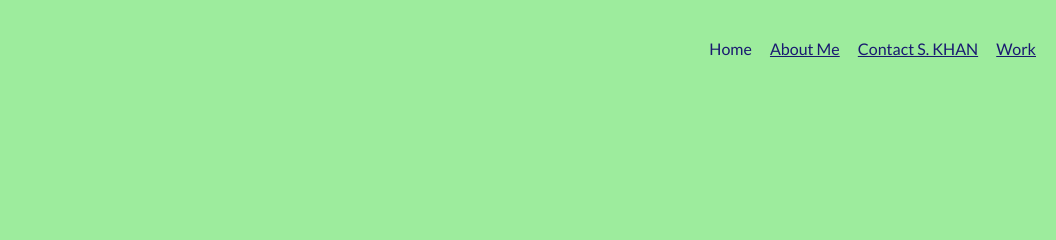
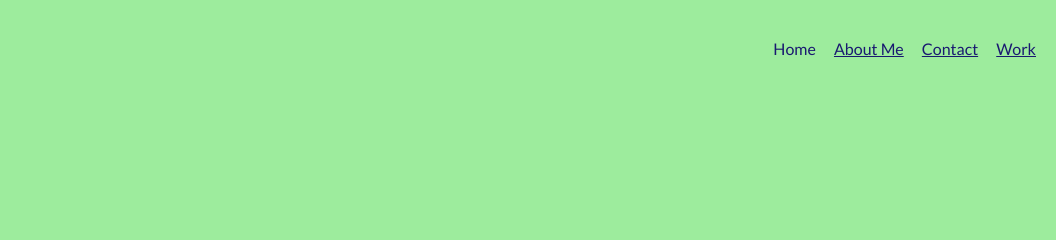
Before and after one commit to ALLPOSITIVE/portfolio-website, a plain HTML site: page contact.html in a window 1280 px wide. Shown: the top 240 px of the page, 224-1280 px from the left. Drawn offline with nearby package versions, Linux system fonts and the light colour scheme.

Commit message:
Revert "Update contact.html"
This reverts commit dac66bd8e7c8d54883b82afec59a16e2b5d29b2c.

```diff
--- a/contact.html
+++ b/contact.html
@@ -24,7 +24,7 @@
           <a href="about.html" role="menuitem" class="navigation-list__item">About Me</a>
         </li>
         <li role="presentation">
-          <a href="contact.html" role="menuitem" class="navigation-list__item">Contact S. KHAN</a>
+          <a href="contact.html" role="menuitem" class="navigation-list__item">Contact</a>
         </li>
         <li role="presentation">
           <a href="work.html" role="menuitem" class="navigation-list__item">Work</a>
```
